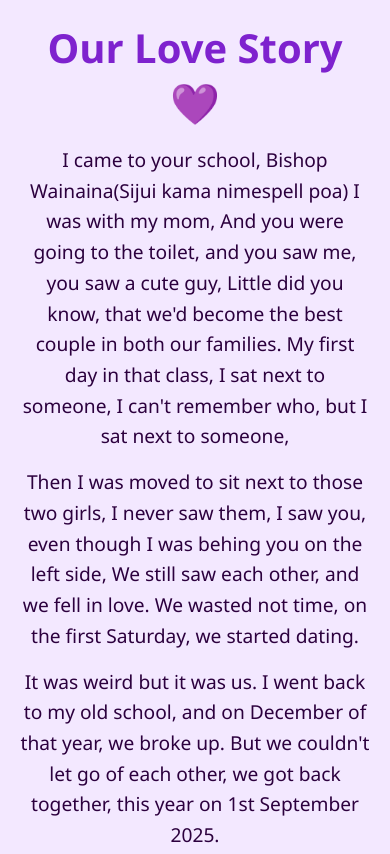
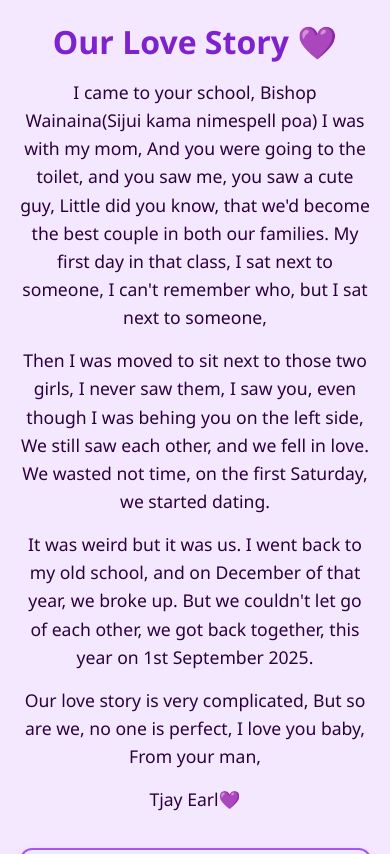
Before and after one commit to tjayearl/Us, a plain HTML site: page secret.html in a window 390 px wide. Shown: the top 854 px of the page. Drawn offline with Linux system fonts and the light colour scheme.

Commit message:
modified

```diff
--- a/secret.html
+++ b/secret.html
@@ -2,7 +2,7 @@
 <html lang="en">
 <head>
   <meta charset="UTF-8">
-  <meta name="viewport" content="width=device-width, initial-scale=1.0">
+  <meta name="viewport" content="width=device-width, initial-scale=1.0" />
   <title>Our Love Story 💜</title>
   <link rel="stylesheet" href="style.css">
   <style>
@@ -16,9 +16,13 @@
     }
 
     .container {
-      max-width: 700px;
+      width: 90%; /* Use percentage for flexibility */
+      max-width: 700px; /* Keep it readable on large screens */
+      display: flex;
+      flex-direction: column;
+      align-items: center;
       margin: 0 auto;
-      padding: 20px;
+      padding: 20px 0; /* Adjust padding for better spacing */
     }
 
     h1 {
@@ -63,6 +67,16 @@
     button:hover {
       background: #7e22ce;
       transform: scale(1.05);
+    }
+
+    /* Responsive adjustments for smaller screens */
+    @media (max-width: 600px) {
+      h1 {
+        font-size: 2rem;
+      }
+      p {
+        font-size: 1.1rem;
+      }
     }
   </style>
 </head>
--- a/style.css
+++ b/style.css
@@ -305,6 +305,7 @@ body.dark-mode .goal-card {
 }
 .gallery-grid img, .gallery-grid video {
   width: 100%;
+  max-width: 100%; /* Ensures images don't stretch beyond their original size */
   border-radius: 12px;
   box-shadow: 0 6px 20px rgba(2,6,23,0.25);
 }
@@ -351,6 +352,11 @@ body.dark-mode .goal-card {
   body { padding-top: 72px; }
   nav .nav-left { gap: 10px; font-size: 14px; }
   #theme-toggle { top: 10px; right: 8px; padding: 6px 8px; }
+
+  /* Stack gallery items on small screens */
+  .gallery-grid {
+    grid-template-columns: 1fr;
+  }
 }
 
 /* SECRET SECTION STYLES (for Fun & Animations) */
```
Also changed, not shown: index.html (+10 -2 lines).
